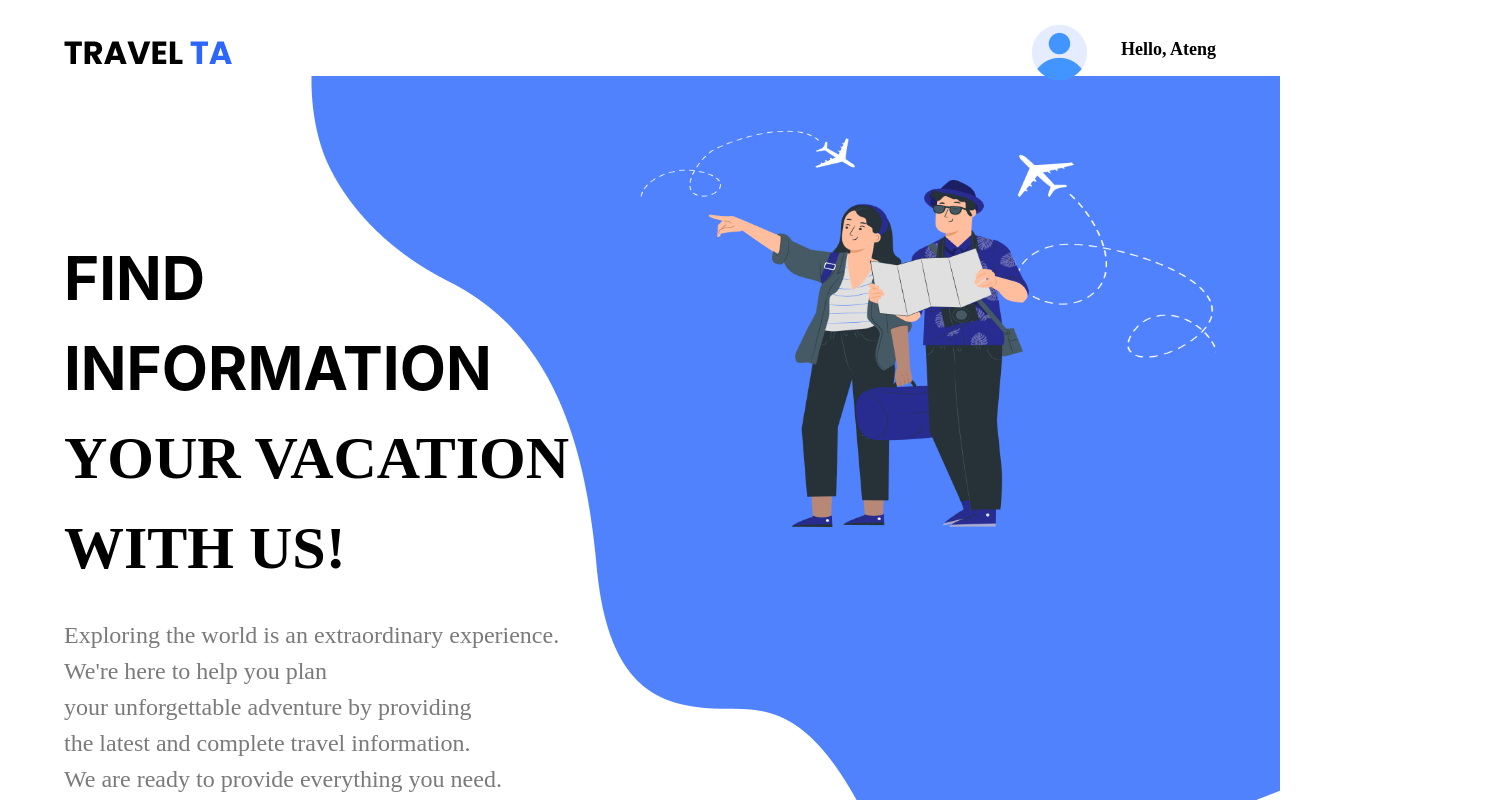
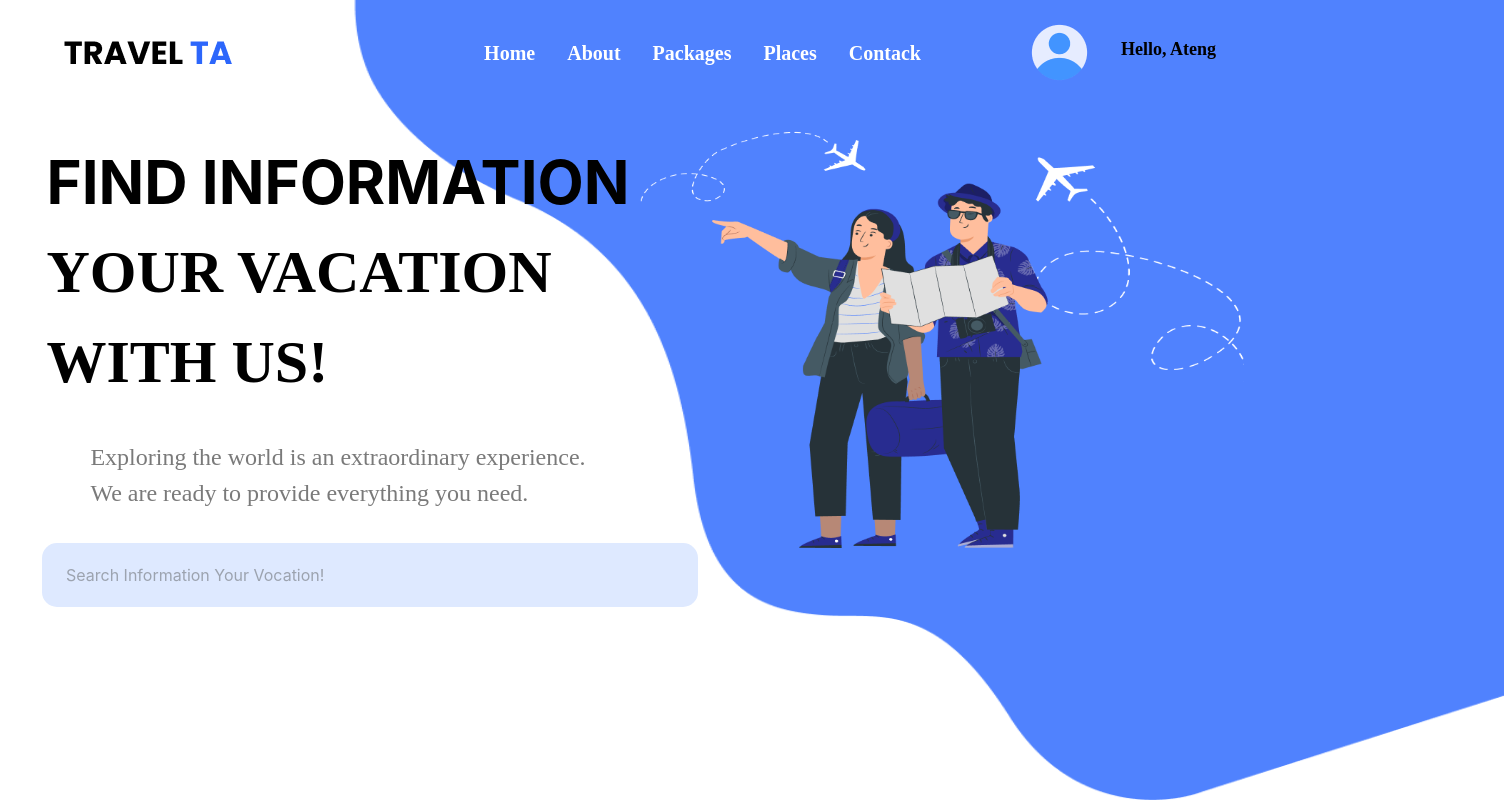
Before and after one commit to arryadali/TravelTA, a React (Create React App) app: page / in a window 1280 px wide. Shown: the top 800 px of the page, 1504 px wide, since content can reach past the window. Built offline with nearby package versions, Linux system fonts and the light colour scheme.

Commit message:
revisi 2

```diff
--- a/src/App.jsx
+++ b/src/App.jsx
@@ -1,14 +1,12 @@
 import './App.css';
 
 import Navbar from './component/navbar';
-import Home from './component/Home';
 import Contact from './component/contact';
 
 function App() {
   return (
     <div>
       <Navbar/>
-      <Home/>
       <Contact/>
     </div>
   );
--- a/src/component/Home.jsx
+++ /dev/null
@@ -1,44 +0,0 @@
-import React from 'react'
-
-function Home() {
-  return (
-    <div>
-      <div className='flex px-16'>
-
-        <div className='w-[50%]'>
-          <div className='font-bold text-[60px] pt-32 uppercase'>
-            <p className=''>find information
-            <pre className='font-[Poppins]'>your vacation</pre>
-            <pre className='font-[Poppins]'>with us!</pre>
-            </p>
-          </div>
-
-          <div className='font-[Poppins] pt-6 text-[#7A7A7A] font-light text-[24px]'>
-            <p>
-            Exploring the world is an extraordinary experience.
-            <pre className='font-[Poppins]'>We're here to help you plan</pre>
-            <pre className='font-[Poppins]'>your unforgettable adventure by providing</pre>
-            <pre className='font-[Poppins]'>the latest and complete travel information.</pre>
-            <pre className='font-[Poppins]'>We are ready to provide everything you need.</pre>
-            </p>
-          </div>
-
-          <div className='pt-28'>
-            <input
-            type="text"
-            placeholder='Search Information Your Vocation!'
-            className='bg-[#DEE9FF] w-[41rem] h-[4rem] rounded-[15px] px-6 '
-
-            />
-          </div>
-        </div>
-
-        <div className=''>
-          <img src="../asset/landing.png" alt="" />
-        </div>
-      </div>
-    </div>
-  )
-}
-
-export default Home
--- a/src/component/navbar.jsx
+++ b/src/component/navbar.jsx
@@ -3,7 +3,8 @@ import React from 'react'
 const Navbar = () => {
   return (
     <div>
-      <nav class="py-6 px-16 md:flex md:items-center md:justify-between font-[Poppins] container">
+      <img src="../asset/bg.png" alt="" className="absolute w-full h-full mx-56"/>
+       <nav className="py-6 px-16 md:flex md:items-center md:justify-between font-[Poppins] container relative">
         <div class="flex justify-between items-center">
             <span class="cursor-pointer">
                 <img src="../asset/logo.png" alt="" />
@@ -43,6 +44,37 @@ const Navbar = () => {
         </ul>
 
       </nav>
+      <div className='flex px-9 relative '>
+
+        <div className='w-[50%] flex flex-col justify-center items-center'>
+          <div className='font-bold text-[60px] py-8 uppercase'>
+            <p className=''>find information
+            <pre className='font-[Poppins]'>your vacation</pre>
+            <pre className='font-[Poppins]'>with us!</pre>
+            </p>
+          </div>
+
+          <div className='font-[Poppins]  text-[#7A7A7A] font-light text-[24px]'>
+            <p>
+            Exploring the world is an extraordinary experience.
+            <pre className='font-[Poppins]'>We are ready to provide everything you need.</pre>
+            </p>
+          </div>
+
+          <div className='ml-16 py-8 flex-col justify-center items-center'>
+            <input
+            type="text"
+            placeholder='Search Information Your Vocation!'
+            className='bg-[#DEE9FF] w-[41rem] h-[4rem] rounded-[15px] px-6 '
+
+            />
+          </div>
+        </div>
+
+        <div className=''>
+          <img src="../asset/landing.png" alt="" />
+        </div>
+      </div>
     </div>
   )
 }
--- a/src/index.css
+++ b/src/index.css
@@ -12,11 +12,6 @@ body {
   /* 1 */
   /* line-height: inherit; */
   /* 2 */
-  background-image: url('../public/asset/bg.png');
-  background-repeat: no-repeat;
-  /* background-size: cover; */
-  background-position: right;
-  background-width:50%;
 }
 
 code {
```
